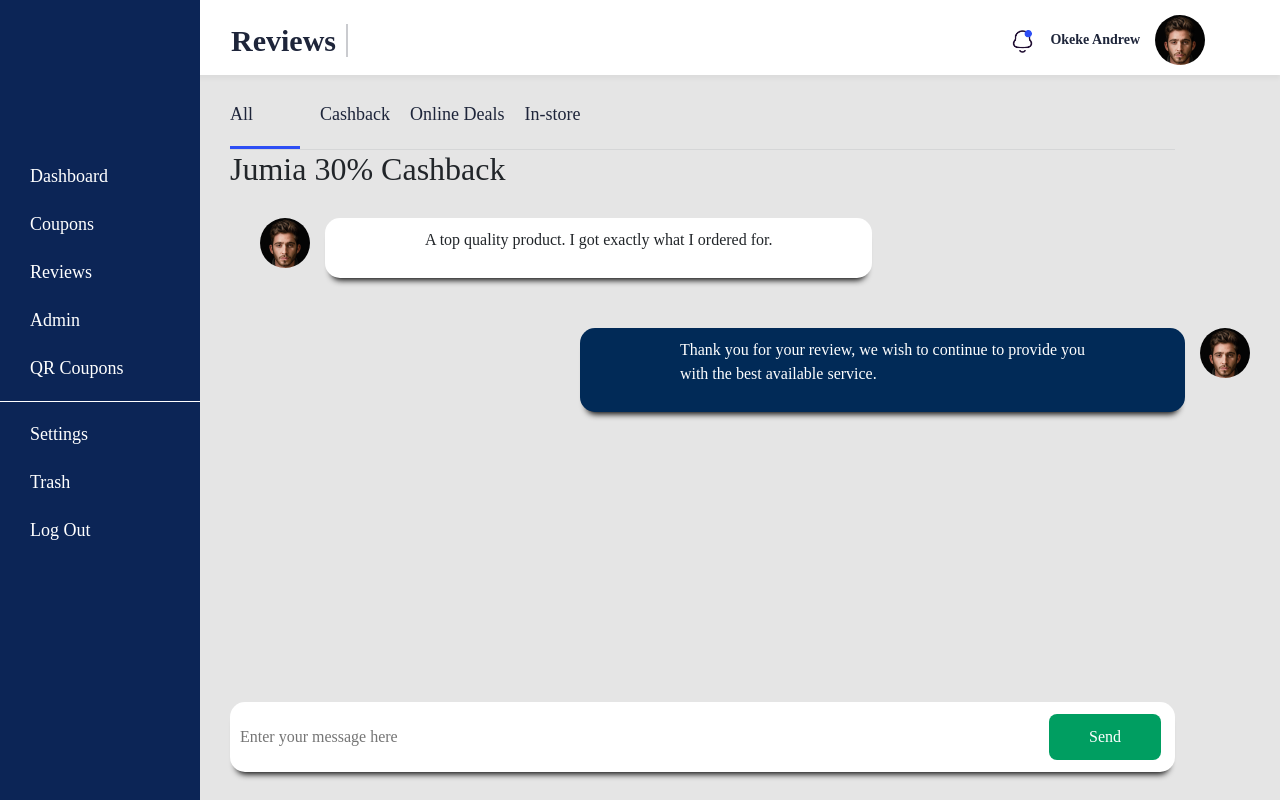
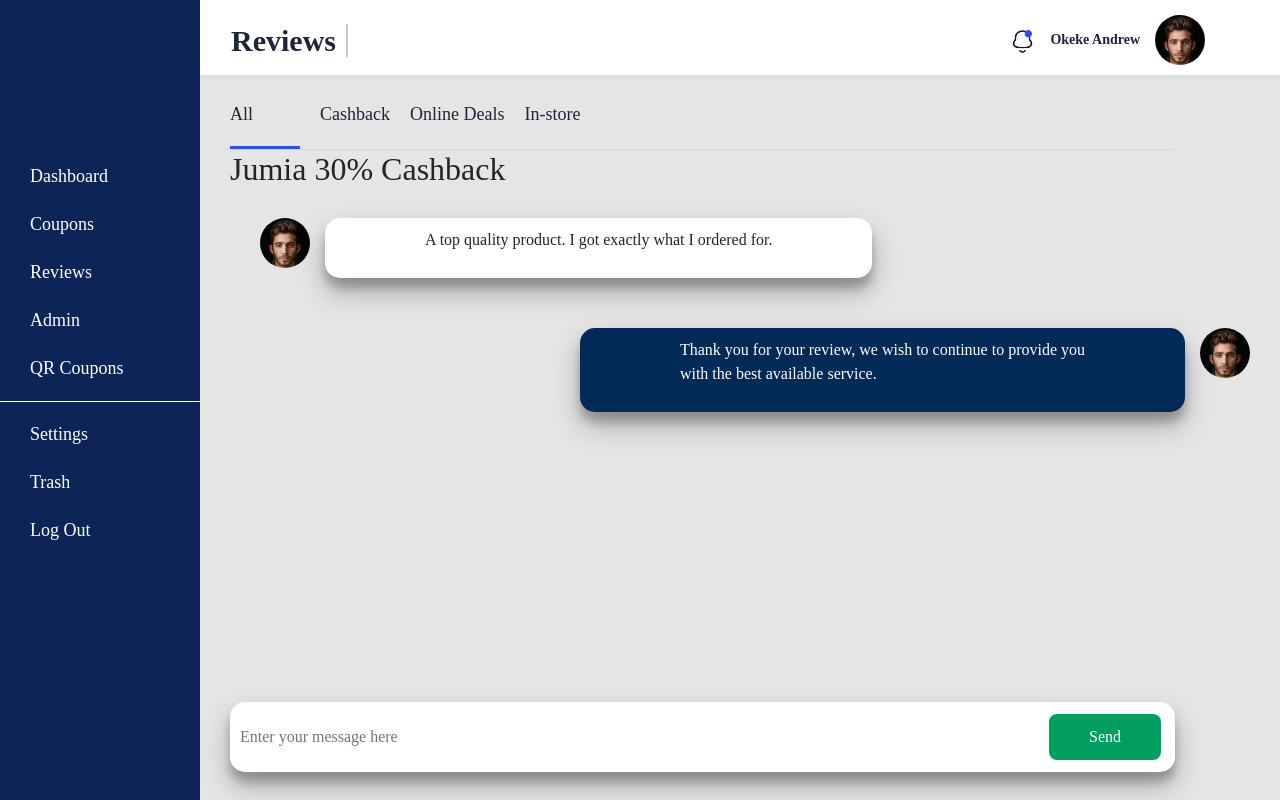
Before and after one commit to codeuiandy/tokenfy, a React (Create React App) app: page /reviews in a window 1280 px wide. Built offline with nearby package versions, Linux system fonts and the light colour scheme.

Commit message:
improved shadows in reviews component

```diff
--- a/src/Components/Reviews/reviews.css
+++ b/src/Components/Reviews/reviews.css
@@ -13,9 +13,7 @@
     padding:10px 100px;
     margin:0 15px;
     font-size:16px;
-    -webkit-box-shadow: 0 8px 6px -6px black;
-	   -moz-box-shadow: 0 8px 6px -6px black;
-	        box-shadow: 0 8px 6px -6px black;
+    box-shadow: 0 14px 28px rgba(0,0,0,0.25), 0 10px 10px rgba(0,0,0,0.22);
 }
 
 .user_comment{
@@ -31,9 +29,7 @@
     margin:0 15px;
     padding:10px 100px;
     font-size:16px;
-    -webkit-box-shadow: 0 8px 6px -6px black;
-	   -moz-box-shadow: 0 8px 6px -6px black;
-	        box-shadow: 0 8px 6px -6px black;
+    box-shadow: 0 14px 28px rgba(0,0,0,0.25), 0 10px 10px rgba(0,0,0,0.22);
 }
 .userAvatar{
     width:50px;
@@ -47,9 +43,7 @@
     border:none;
     border-radius:15px;
     padding-right:-10%;
-    -webkit-box-shadow: 0 8px 6px -6px black;
-	   -moz-box-shadow: 0 8px 6px -6px black;
-	        box-shadow: 0 8px 6px -6px black;
+    box-shadow: 0 14px 28px rgba(0,0,0,0.25), 0 10px 10px rgba(0,0,0,0.22);
 }
 .comment_form:focus{
     outline: none;
```
